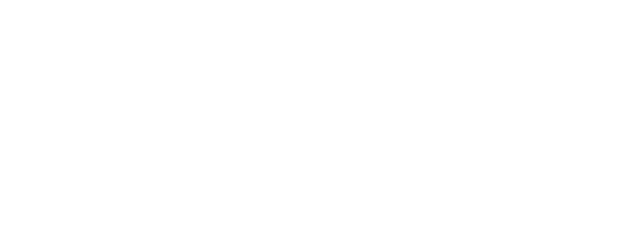
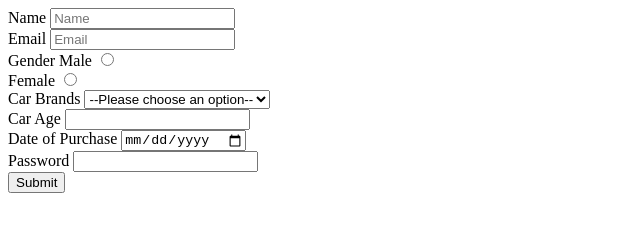
Before and after one commit to acciojob/car-insurance-form-Ananya-pro, a website: page main.html in a window 1280 px wide. Shown: the whole page, without its empty margins (0-640 px from the left). Drawn offline with Linux system fonts and the light colour scheme.

Commit message:
created a submission

```diff
--- a/main.html
+++ b/main.html
@@ -8,6 +8,53 @@
 
 <body>
 	<!-- the entire body must be written by student -->
+	<form method="post">
+		<div>
+			<label for="name">Name</label>
+			<input type="text"name=""id="name"placeholder="Name"required>
+		</div>
+
+		<div>
+			<label for="email">Email</label>
+			<input type="email"name=""id="email"placeholder="Email"required>
+		</div>
+
+		<div>
+			<label for="gender">Gender</label>
+			<label for="gender_m">Male</label>
+			<input type="radio"name="gender"id="gender_m"required><br>
+			<label for="gender_f">Female</label>
+			<input type="radio"name="gender"id="gender_f"required>
+		</div>
+
+		<div>
+			<label for="cars">Car Brands</label>
+			<select id="cars">
+			<option value="disabled selector">--Please choose an option--</option>
+				<option>BMW</option>
+				<option>Audi</option>
+				<option>Mercedez</option>
+			</select>
+		</div>
+
+		<div>
+			<label for="age"> Car Age</label>
+			<input type="number"id="age"placehodler="Age"required>
+		</div>
+
+		<div>
+			<label for="dop">Date of Purchase</label>
+			<input type="date"id="dop"required>
+		</div>
+
+		<div>
+			<label for="password">Password</label>
+			<input type="password"id="password"required>
+		</div>
+
+		<!--<input type="button" value="Submit">-->
+		<button type="submit">Submit</button>
+
     <script type="text/javascript" src="./script.js">
 </script>
 
```
